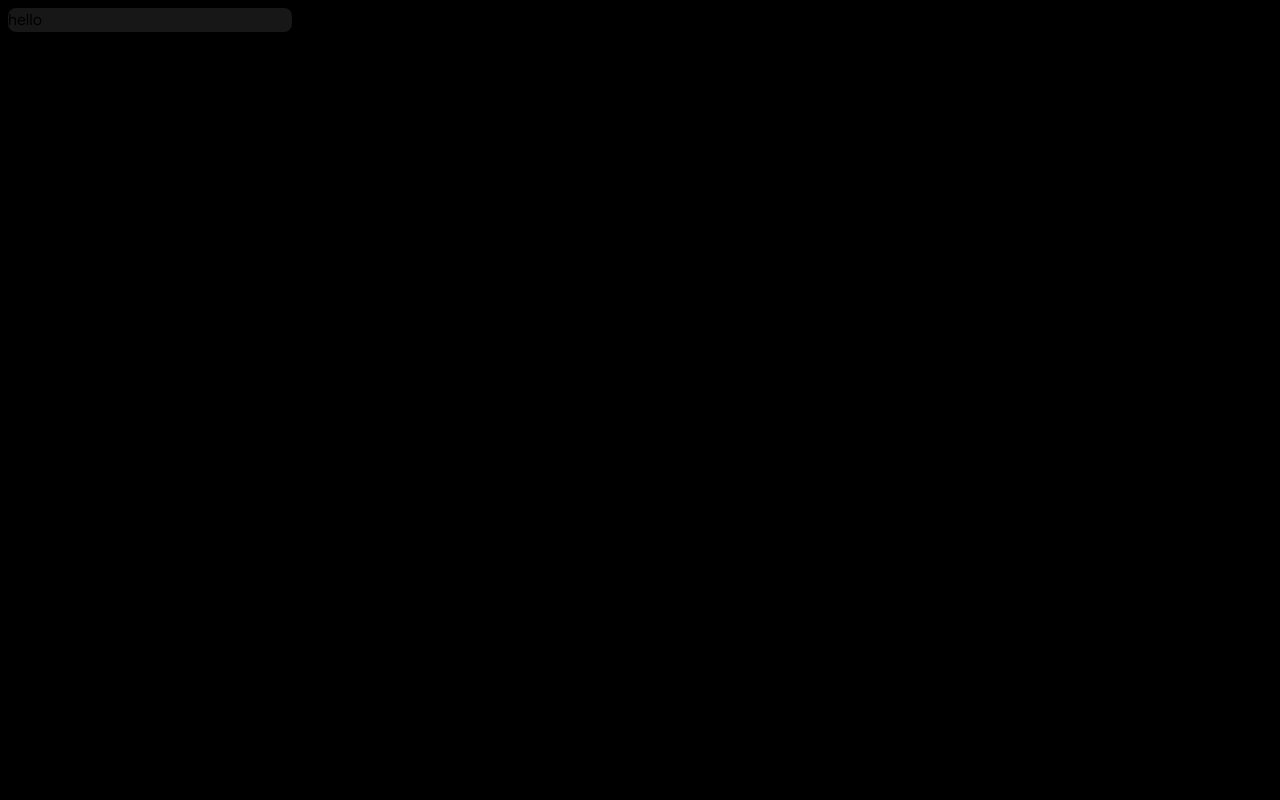
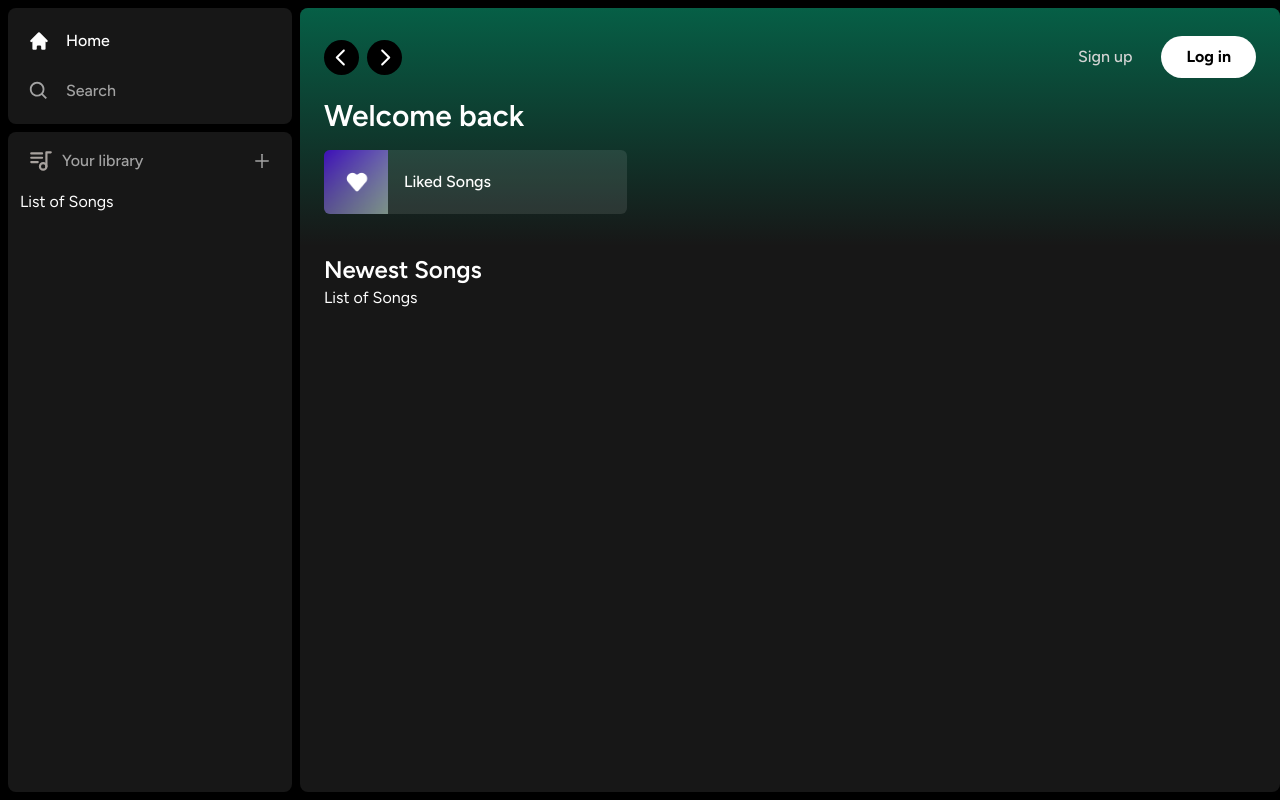
Before and after one commit to cullyfung/spotify-clone, a Next.js app: page / in a window 1280 px wide. Built offline with nearby package versions, Linux system fonts and the light colour scheme.

Commit message:
feat: layout

```diff
--- a/app/(site)/page.tsx
+++ b/app/(site)/page.tsx
@@ -1,3 +1,55 @@
+import Header from '@/components/Header';
+import ListItem from '@/components/ListItem';
+
 export default function Home() {
-  return <div className="text-green-500">hello spotify</div>;
+  return (
+    <div
+      className="
+        bg-neutral-900
+        rounded-lg
+        w-full
+        h-full
+        overflow-hidden
+        overflow-y-auto
+      "
+    >
+      <Header>
+        <div className="mb-2">
+          <h1
+            className="
+              text-white
+              text-3xl
+              font-semibold
+            "
+          >
+            Welcome back
+          </h1>
+          <div
+            className="
+              grid
+              grid-cols-1
+              sm:grid-cols-2
+              xl:grid-cols-3
+              2xl:grid-cols-4
+              gap-3
+              mt-4
+            "
+          >
+            <ListItem
+              image="/images/liked.png"
+              name="Liked Songs"
+              href="liked"
+            />
+          </div>
+        </div>
+      </Header>
+
+      <div className="mt-2 mb-7 px-6">
+        <div className="flex justify-between items-center">
+          <h1 className="text-white text-2xl font-semibold">Newest Songs</h1>
+        </div>
+        <div>List of Songs</div>
+      </div>
+    </div>
+  );
 }
--- a/app/globals.css
+++ b/app/globals.css
@@ -6,5 +6,5 @@
 body {
   height: 100%;
   background-color: #000;
-  color-schema: dark;
+  color-scheme: dark;
 }
--- /dev/null
+++ b/components/Button.tsx
@@ -0,0 +1,43 @@
+'use client';
+
+import React, { forwardRef } from 'react';
+import { twMerge } from 'tailwind-merge';
+
+interface ButtonProps extends React.ButtonHTMLAttributes<HTMLButtonElement> {}
+
+const Button = forwardRef<HTMLButtonElement, ButtonProps>(
+  ({ className, children, disabled, type = 'button', ...props }, ref) => {
+    return (
+      <button
+        type={type}
+        className={twMerge(
+          `
+            w-full
+            rounded-full
+            bg-green-500
+            border
+            border-transparent
+            px-3
+            py-3
+            disabled:cursor-not-allowed
+            disabled:opacity-50
+            text-black
+            font-bold
+            hover:opacity-75
+            transition
+          `,
+          className
+        )}
+        disabled={disabled}
+        ref={ref}
+        {...props}
+      >
+        {children}
+      </button>
+    );
+  }
+);
+
+Button.displayName = 'Button';
+
+export default Button;
--- /dev/null
+++ b/components/Header.tsx
@@ -0,0 +1,149 @@
+'use client';
+
+import { useRouter } from 'next/navigation';
+import { twMerge } from 'tailwind-merge';
+import { RxCaretLeft, RxCaretRight } from 'react-icons/rx';
+import { HiHome } from 'react-icons/hi';
+import { BiSearch } from 'react-icons/bi';
+import Button from './Button';
+
+interface HeaderProps {
+  children?: React.ReactNode;
+  className?: string;
+}
+
+const Header: React.FC<HeaderProps> = ({ children, className }) => {
+  const router = useRouter();
+
+  const handleLogout = () => {};
+
+  return (
+    <div
+      className={twMerge(
+        `
+          h-fit
+          bg-gradient-to-b
+          from-emerald-800
+          p-6
+        `,
+        className
+      )}
+    >
+      <div
+        className="
+          w-full
+          mb-4
+          flex
+          items-center
+          justify-between
+        "
+      >
+        <div
+          className="
+          hidden
+          md:flex
+          gap-x-2
+          items-center
+        "
+        >
+          <button
+            onClick={() => router.back()}
+            className="
+              rounded-full
+              bg-black
+              flex
+              items-center
+              justify-center
+              hover:opacity-75
+              transition
+            "
+          >
+            <RxCaretLeft className="text-white" size={35} />
+          </button>
+          <button
+            onClick={() => router.forward()}
+            className="
+              rounded-full
+              bg-black
+              flex
+              items-center
+              justify-center
+              hover:opacity-75
+              transition
+            "
+          >
+            <RxCaretRight className="text-white" size={35} />
+          </button>
+        </div>
+        <div className="flex md:hidden gap-x-2 items-center">
+          <button
+            className="
+              rounded-full
+              p-2
+              bg-white
+              flex
+              items-center
+              justify-center
+              hover:opacity-75
+              transition
+            "
+          >
+            <HiHome className="text-black" size={20} />
+          </button>
+          <button
+            className="
+              rounded-full
+              p-2
+              bg-white
+              flex
+              items-center
+              justify-center
+              hover:opacity-75
+              transition
+            "
+          >
+            <BiSearch className="text-black" size={20} />
+          </button>
+        </div>
+        <div
+          className="
+            flex
+            justify-between
+            items-center
+            gap-x-4
+          "
+        >
+          <>
+            <div>
+              <Button
+                onClick={() => {}}
+                className="
+                  bg-transparent
+                  text-neutral-300
+                  font-medium
+                "
+              >
+                Sign up
+              </Button>
+            </div>
+            <div>
+              <Button
+                onClick={() => {}}
+                className="
+                  bg-white
+                  px-6
+                  py-2
+                "
+              >
+                Log in
+              </Button>
+            </div>
+          </>
+        </div>
+      </div>
+      {children}
+    </div>
+  );
+};
+
+export default Header;
--- /dev/null
+++ b/components/Library.tsx
@@ -0,0 +1,65 @@
+'use client';
+
+import { TbPlaylist } from 'react-icons/tb';
+import { AiOutlinePlus } from 'react-icons/ai';
+
+const Library = () => {
+  const onClick = () => {};
+
+  return (
+    <div className="flex flex-col">
+      <div
+        className="
+          flex
+          items-center
+          justify-between
+          px-5
+          pt-4
+        "
+      >
+        <div
+          className="
+            inline-flex
+            items-center
+            gap-x-2
+          "
+        >
+          <TbPlaylist className="text-stone-400" size={26} />
+
+          <p
+            className="
+              text-neutral-400
+              font-medium
+              text-md
+            "
+          >
+            Your library
+          </p>
+        </div>
+        <AiOutlinePlus
+          onClick={onClick}
+          size={20}
+          className="
+            text-neutral-400
+            cursor-pointer
+            hover:text-white
+            transition
+          "
+        />
+      </div>
+      <div
+        className="
+          flex
+          flex-col
+          gap-y-2
+          mt-4
+          px-3
+        "
+      >
+        List of Songs
+      </div>
+    </div>
+  );
+};
+
+export default Library;
--- /dev/null
+++ b/components/ListItem.tsx
@@ -0,0 +1,70 @@
+'use client';
+
+import { useRouter } from 'next/navigation';
+import Image from 'next/image';
+import React from 'react';
+import { FaPlay } from 'react-icons/fa';
+
+interface ListItemProps {
+  image: string;
+  name: string;
+  href: string;
+}
+
+const ListItem: React.FC<ListItemProps> = ({ image, name, href }) => {
+  const router = useRouter();
+
+  const onClick = () => {
+    router.push(href);
+  };
+
+  return (
+    <button
+      className="
+        relative
+        group
+        flex
+        items-center
+        rounded-md
+        overflow-hidden
+        gap-x-4
+        bg-neutral-100/10
+        hover:bg-neutral-100/20
+        transition
+        pr-4
+      "
+    >
+      <div
+        className="
+          relative
+          min-h-[64px]
+          min-w-[64px]
+        "
+      >
+        <Image className="object-cover" fill src={image} alt="Image" />
+      </div>
+      <p className="font-medium truncate py-5">{name}</p>
+      <div
+        className="
+          absolute
+          transition
+          opacity-0
+          rounded-full
+          flex
+          items-center
+          justify-center
+          bg-green-500
+          p-4
+          drop-shadow-md
+          right-5
+          group-hover:opacity-100
+          hover:scale-110
+        "
+      >
+        <FaPlay className="text-black" />
+      </div>
+    </button>
+  );
+};
+
+export default ListItem;
--- a/components/Sidebar.tsx
+++ b/components/Sidebar.tsx
@@ -5,7 +5,9 @@
 
 import { HiHome } from 'react-icons/hi';
 import { BiSearch } from 'react-icons/bi';
+import SidebarItem from './SidebarItem';
 import Box from './Box';
+import Library from './Library';
 
 interface SidebarProps {
   children: React.ReactNode;
@@ -46,8 +48,26 @@
           p-2
         "
       >
-        <Box>hello</Box>
+        <Box>
+          <div
+            className="
+              flex
+              flex-col
+              gap-y-4
+              px-5
+              py-4
+            "
+          >
+            {routes.map((item) => (
+              <SidebarItem key={item.label} {...item} />
+            ))}
+          </div>
+        </Box>
+        <Box className="overflow-y-auto h-full">
+          <Library />
+        </Box>
       </div>
+      <main className="h-full flex-1 overflow-y-auto py-2">{children}</main>
     </div>
   );
 };
--- /dev/null
+++ b/components/SidebarItem.tsx
@@ -0,0 +1,46 @@
+import Link from 'next/link';
+import { IconType } from 'react-icons';
+import { twMerge } from 'tailwind-merge';
+
+interface SidebarItemProps {
+  icon: IconType;
+  label: string;
+  active: boolean;
+  href: string;
+}
+
+const SidebarItem: React.FC<SidebarItemProps> = ({
+  icon: Icon,
+  label,
+  active,
+  href
+}) => {
+  return (
+    <Link
+      href={href}
+      className={twMerge(
+        `
+        flex
+        flex-row
+        h-auto
+        items-center
+        w-full
+        gap-x-4
+        text-md
+        font-medium
+        cursor-pointer
+        hover:text-white
+        transition
+        text-neutral-400
+        py-1
+      `,
+        active && 'text-white'
+      )}
+    >
+      <Icon size={26} />
+      <p className="truncate w-full">{label}</p>
+    </Link>
+  );
+};
+
+export default SidebarItem;
```
Also changed, not shown: public/images/liked.png (added).
